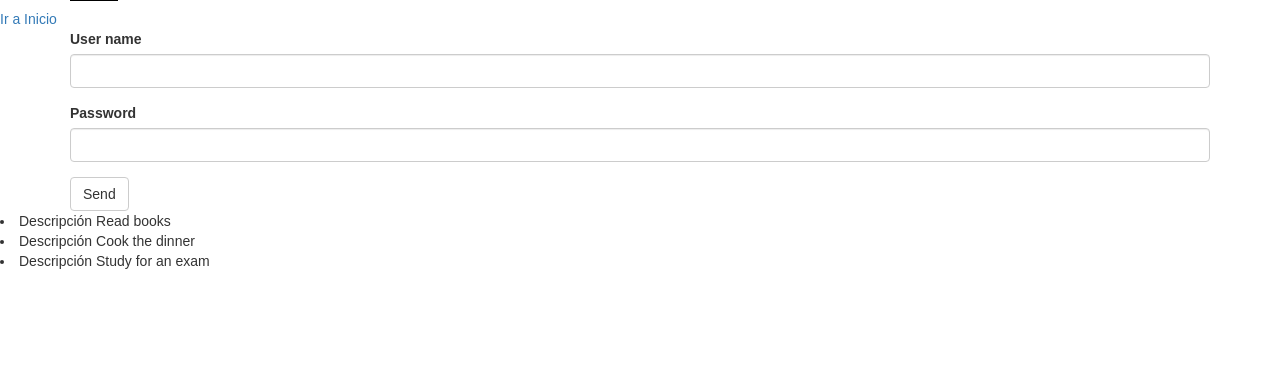
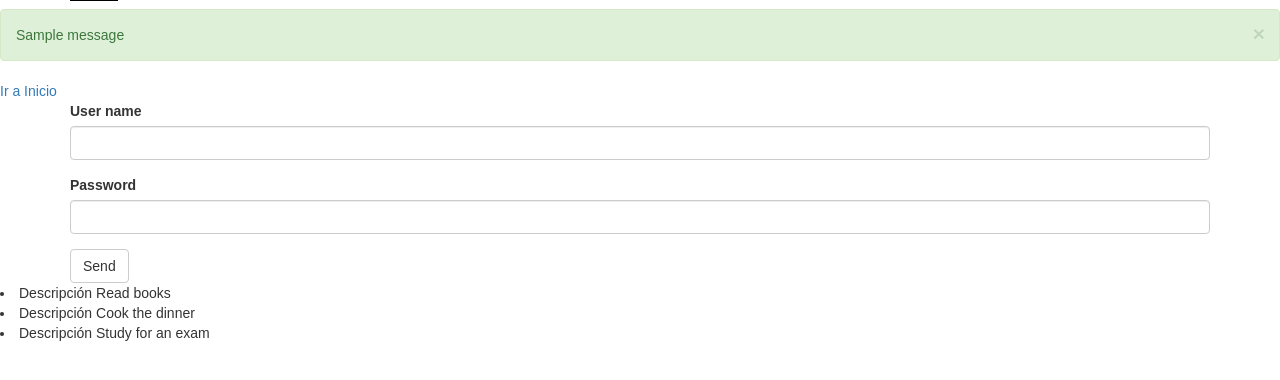
Before and after one commit to DernierServo/task-manager-gh, a Flask app: page /hello in a window 1280 px wide. Shown: the part 63-443 px from the top of the page. Run offline with Flask 2, Linux system fonts and the light colour scheme; one stand-in notice (Sample message) is shown; parts of the project's set-up code (start-up, migrations or seed data) failed here and were passed over; some libraries are stand-ins or nearby versions.

Commit message:
Popup windows and Javascript

```diff
--- a/main.py
+++ b/main.py
@@ -1,4 +1,4 @@
-from flask import Flask, request, make_response, redirect, render_template, session, url_for
+from flask import Flask, request, make_response, redirect, render_template, session, url_for, flash
 from flask_bootstrap import Bootstrap
 from uuid import uuid4
 from flask_wtf import FlaskForm
@@ -53,6 +53,9 @@ def hello():
 		username = login_form.username.data
 		#guardando el username en la sesion:
 		session['username'] = username
+
+		flash('User name was registered successfully!')
+
 		return redirect(url_for('index'))
 
 	return render_template('hello.html', **context)
--- a/templates/base.html
+++ b/templates/base.html
@@ -14,5 +14,19 @@
         {% include 'navbar.html' %}
     {% endblock %}
 
-    {% block content %}{% endblock %}
+    {% for message in get_flashed_messages() %}
+        <div class="alert alert-success alert-dismissible">
+            <button type="button"
+                    data-dismiss="alert"
+                    class="close">&times;
+            </button>
+            {{ message }}
+        </div>
+    {% endfor %}
+
+{% block content %}{% endblock %}
+{% block scripts %}
+        {{ super() }}
 {% endblock %}
+
+{% endblock %}
```
